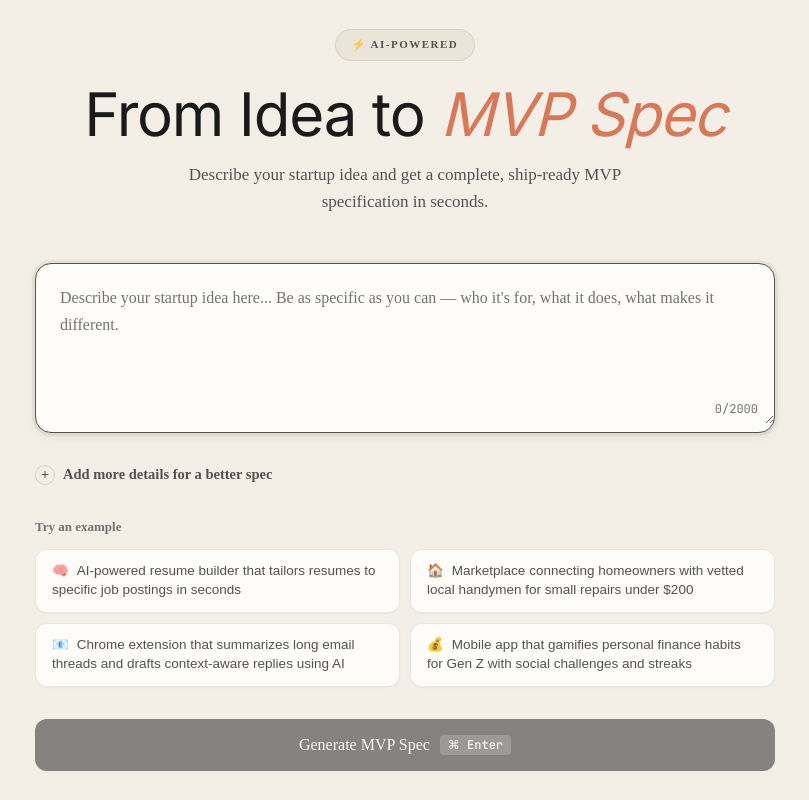
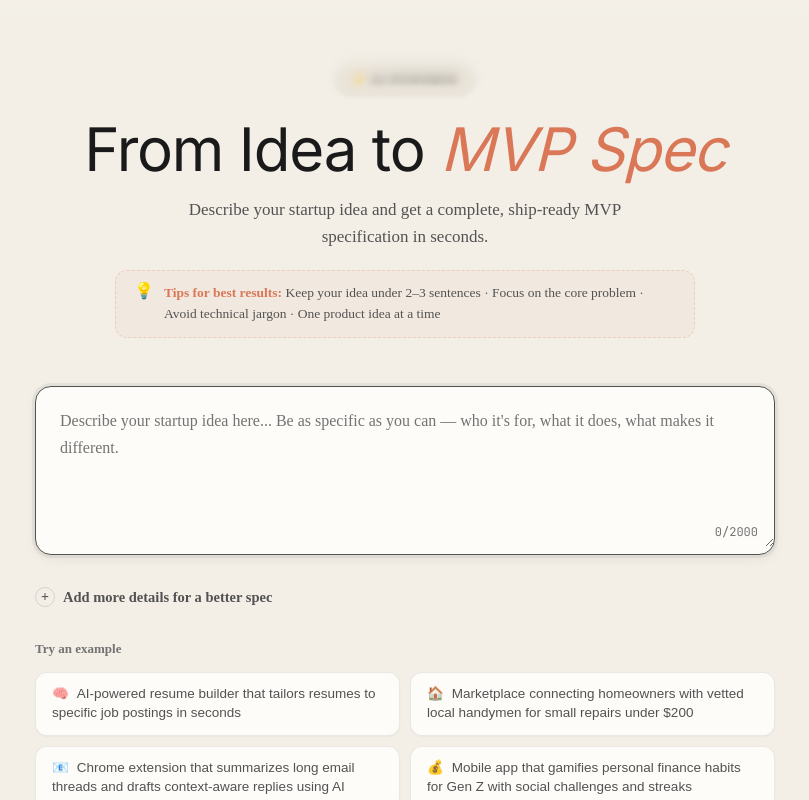
Before and after one commit to editorbymood/MVP, a React (Vite) app: page / in a window 1280 px wide. Shown: the whole page, without its empty margins (235-1044 px from the left). Built offline with nearby package versions, Linux system fonts and the light colour scheme.

Commit message:
Fix layout issue from top and implement Framer scroll blur on hero section

```diff
--- a/src/components/InputView.jsx
+++ b/src/components/InputView.jsx
@@ -25,10 +25,25 @@ export default function InputView({ onGenerate, error, initialIdea }) {
     timeline: '',
     teamType: 'solo',
   })
+  const [isScrolling, setIsScrolling] = useState(false)
+  const scrollTimeoutRef = useRef(null)
   const textareaRef = useRef(null)
+
+  const handleScroll = () => {
+    setIsScrolling(true)
+    if (scrollTimeoutRef.current) {
+      clearTimeout(scrollTimeoutRef.current)
+    }
+    scrollTimeoutRef.current = setTimeout(() => {
+      setIsScrolling(false)
+    }, 180)
+  }
 
   useEffect(() => {
     textareaRef.current?.focus()
+    return () => {
+      if (scrollTimeoutRef.current) clearTimeout(scrollTimeoutRef.current)
+    }
   }, [])
 
   useEffect(() => {
@@ -62,7 +77,30 @@ export default function InputView({ onGenerate, error, initialIdea }) {
   }
 
   return (
-    <div className="input-view">
+    <div className="input-view" onScroll={handleScroll}>
+      {/* Scroll Blur Progressive Overlay */}
+      <div className={`scroll-blur-container ${isScrolling ? 'scrolling' : ''}`}>
+        {[...Array(6)].map((_, i) => {
+          const b = (12 * (i + 1)) / 6
+          const coverTop = 100 - i * (100 / 6)
+          const fadeStart = Math.max(0, coverTop - (100 / 6))
+          const mask = `linear-gradient(to bottom, rgba(0,0,0,1) 0%, rgba(0,0,0,1) ${fadeStart}%, rgba(0,0,0,0) ${coverTop}%)`
+          const filter = `blur(${b}px)`
+          return (
+            <div
+              key={i}
+              className="scroll-blur-layer"
+              style={{
+                backdropFilter: filter,
+                WebkitBackdropFilter: filter,
+                WebkitMaskImage: mask,
+                maskImage: mask,
+              }}
+            />
+          )
+        })}
+      </div>
+
       <div className="input-container">
         <div className="input-header">
           <div className="input-badge">⚡ AI-Powered</div>
@@ -70,6 +108,12 @@ export default function InputView({ onGenerate, error, initialIdea }) {
           <p className="input-subtitle">
             Describe your startup idea and get a complete, ship-ready MVP specification in seconds.
           </p>
+          <div className="hero-tip-notice">
+            <span className="tip-emoji">💡</span>
+            <div className="tip-text">
+              <strong>Tips for best results:</strong> Keep your idea under 2–3 sentences · Focus on the core problem · Avoid technical jargon · One product idea at a time
+            </div>
+          </div>
         </div>
 
         {error && (
--- a/src/index.css
+++ b/src/index.css
@@ -34,10 +34,40 @@ body { font-family:var(--font); background:var(--bg-primary); color:var(--text-p
 
 /* ── INPUT VIEW ── */
 .input-view {
-  height:100%; display:flex; align-items:center; justify-content:center;
-  padding:32px; position:relative; overflow:hidden;
+  height:100%;
+  padding:0 32px;
+  position:relative;
+  overflow-y:auto;
 }
-.input-container { width:100%; max-width:740px; position:relative; z-index:1; }
+.input-container {
+  width:100%;
+  max-width:740px;
+  position:relative;
+  z-index:1;
+  margin: 8vh auto 64px auto;
+}
+
+/* Scroll Blur Overlay Styles */
+.scroll-blur-container {
+  position: sticky;
+  top: 0;
+  left: 0;
+  right: 0;
+  width: calc(100% + 64px);
+  margin-left: -32px;
+  margin-right: -32px;
+  height: 120px;
+  margin-bottom: -120px;
+  z-index: 50;
+  pointer-events: none;
+}
+
+.scroll-blur-layer {
+  position: absolute;
+  inset: 0;
+  opacity: 1; /* Always visible to blur content behind it */
+  pointer-events: none;
+}
 .input-header { text-align:center; margin-bottom:48px; }
 .input-badge {
   display:inline-flex; align-items:center; gap:6px;
@@ -55,6 +85,33 @@ body { font-family:var(--font); background:var(--bg-primary); color:var(--text-p
   font-style: italic;
 }
 .input-subtitle { font-size:17px; color:var(--text-secondary); max-width:500px; margin:0 auto; font-weight:400; }
+
+.hero-tip-notice {
+  display: flex;
+  align-items: flex-start;
+  gap: 10px;
+  max-width: 580px;
+  margin: 20px auto 0 auto;
+  padding: 12px 18px;
+  background: rgba(217, 119, 87, 0.05);
+  border: 1px dashed rgba(217, 119, 87, 0.25);
+  border-radius: var(--radius-md);
+  font-size: 13.5px;
+  line-height: 1.55;
+  text-align: left;
+  color: var(--text-secondary);
+}
+.hero-tip-notice strong {
+  color: var(--accent);
+  font-weight: 600;
+}
+.tip-emoji {
+  font-size: 16px;
+  line-height: 1;
+}
+.tip-text {
+  flex: 1;
+}
 
 .idea-textarea-wrap {
   position:relative; margin-bottom:24px;
@@ -98,9 +155,9 @@ body { font-family:var(--font); background:var(--bg-primary); color:var(--text-p
 
 /* ── LOADING VIEW ── */
 .loading-view {
-  height:100%; display:flex; align-items:center; justify-content:center; padding:32px;
+  height:100%; display:flex; justify-content:center; padding:32px; overflow-y:auto;
 }
-.loading-container { width:100%; max-width:480px; }
+.loading-container { width:100%; max-width:480px; margin:auto 0; }
 .loading-header { text-align:center; margin-bottom:36px; }
 .loading-title { font-family: var(--font-heading); font-size:26px; font-weight:400; margin-top:20px; letter-spacing:-0.01em; }
 .loading-subtitle { font-size:15px; color:var(--text-tertiary); margin-top:6px; }
```
